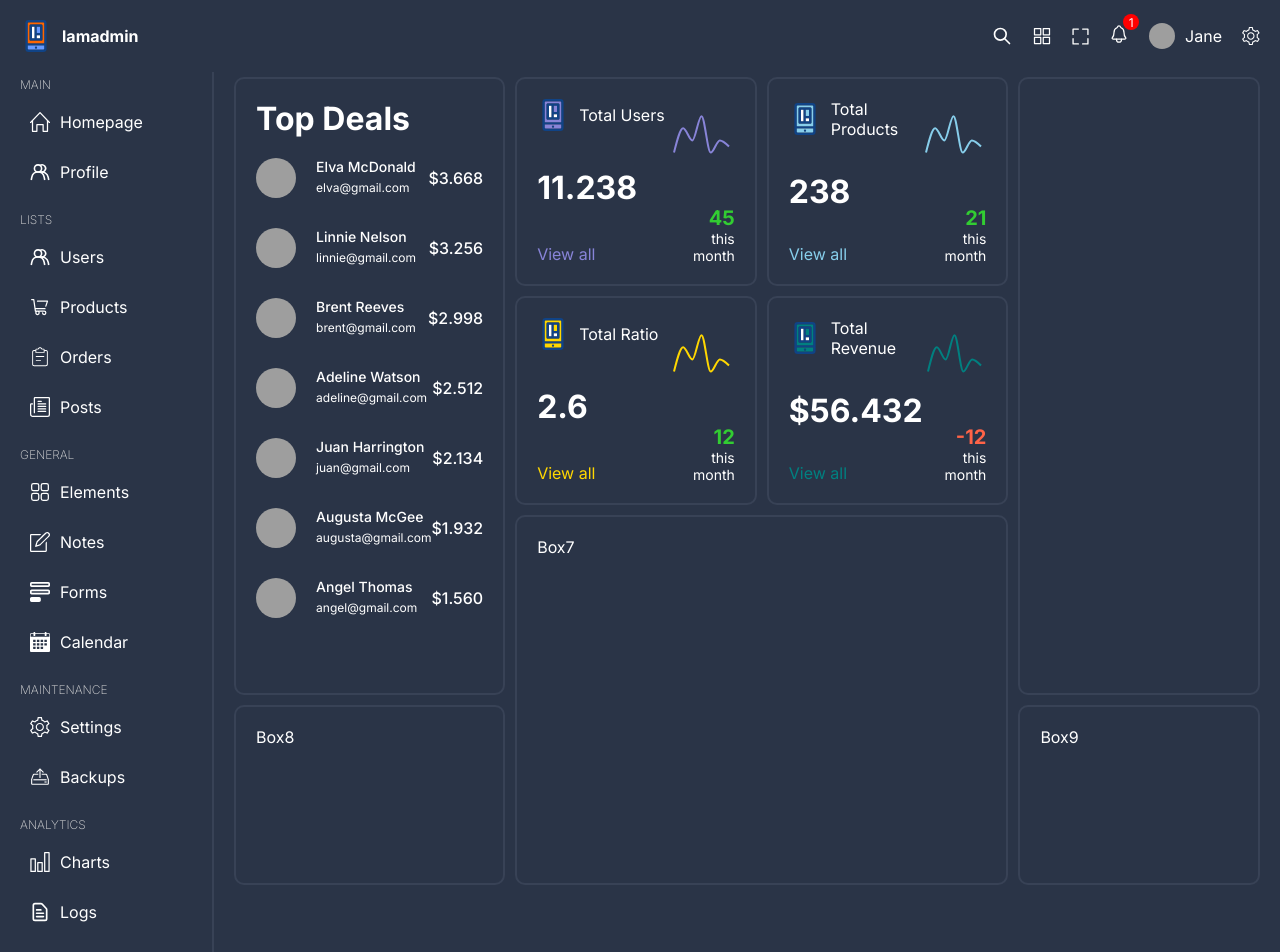
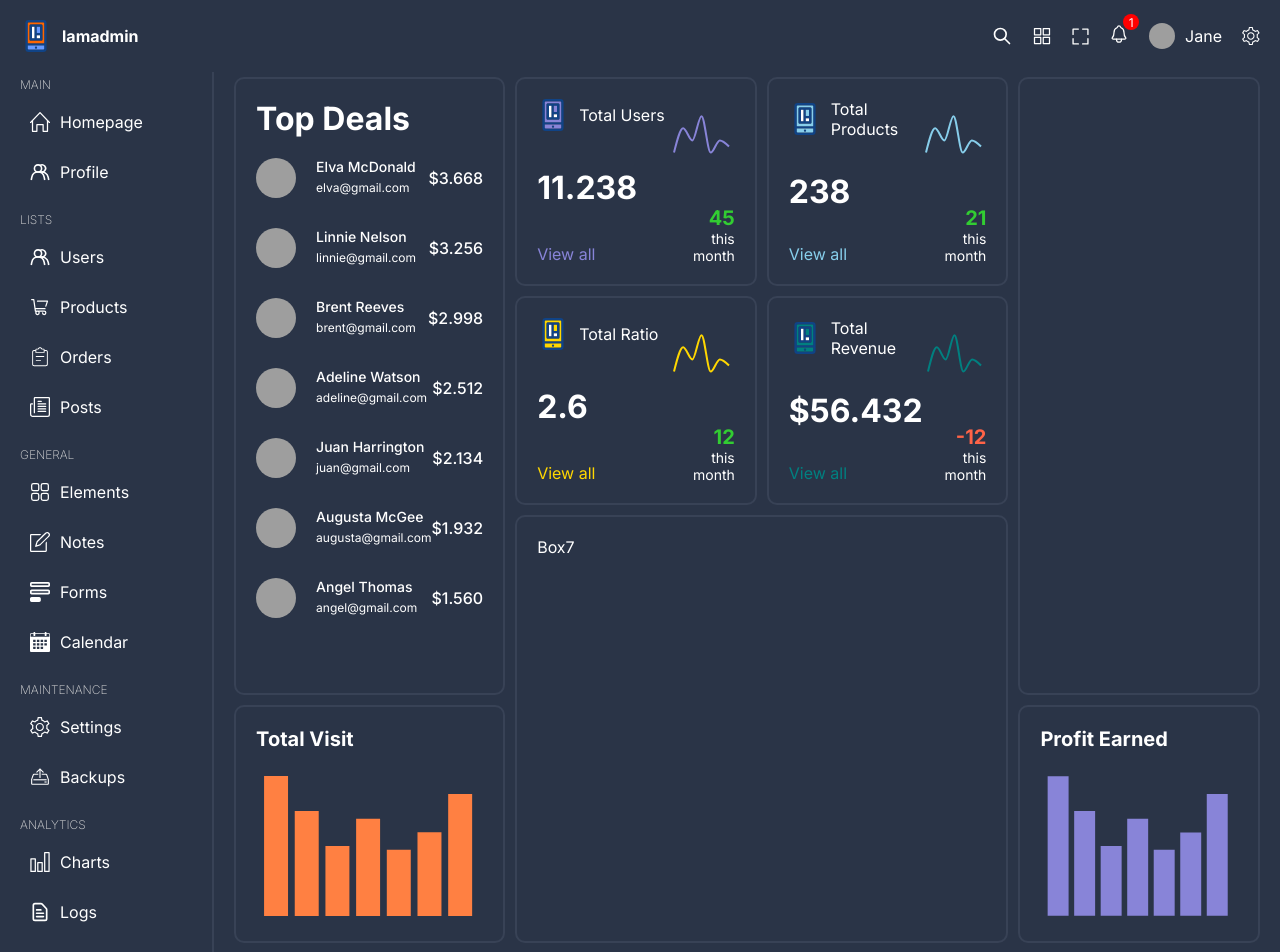
Before and after one commit to sjeevankumar/react-admin-panel, a React (Vite) app: page / in a window 1280 px wide. Shown: the top 952 px of the page. Built offline with nearby package versions, Linux system fonts and the light colour scheme; grey boxes are pictures that could not be loaded.

Commit message:
feat:implement boxChartBox component

```diff
--- /dev/null
+++ b/src/components/barChartBox/BarChartBox.tsx
@@ -0,0 +1,31 @@
+import { Bar, BarChart, ResponsiveContainer, Tooltip } from "recharts"
+import "./barChartBox.scss"
+
+type Props = {
+  title: string
+  color: string
+  dataKey: string
+  chartData: object[]
+}
+
+const BarChartBox = (props: Props) => {
+  return (
+    <div className="barChartBox">
+      <h1>{props.title}</h1>
+      <div className="chart">
+        <ResponsiveContainer width="99%" height={150}>
+          <BarChart data={props.chartData}>
+            <Tooltip
+              contentStyle={{ background: "#2a3447", borderRadius: "5px" }}
+              labelStyle={{ display: "none" }}
+              cursor={{ fill: "none" }}
+            />
+            <Bar dataKey={props.dataKey} fill={props.color} />
+          </BarChart>
+        </ResponsiveContainer>
+      </div>
+    </div>
+  )
+}
+
+export default BarChartBox
--- /dev/null
+++ b/src/components/barChartBox/barChartBox.scss
@@ -0,0 +1,9 @@
+.barChartBox{
+    width: 100%;
+    height: 100%;
+
+    h1{
+        font-size: 20px;
+        margin-bottom: 20px;
+    }
+}
--- a/src/data.ts
+++ b/src/data.ts
@@ -238,3 +238,75 @@
     { name: "Sat", ratio: 450 },
   ],
 };
+
+export const barChartBoxRevenue = {
+  title: "Profit Earned",
+  color: "#8884d8",
+  dataKey: "profit",
+  chartData: [
+    {
+      name: "Sun",
+      profit: 4000,
+    },
+    {
+      name: "Mon",
+      profit: 3000,
+    },
+    {
+      name: "Tue",
+      profit: 2000,
+    },
+    {
+      name: "Wed",
+      profit: 2780,
+    },
+    {
+      name: "Thu",
+      profit: 1890,
+    },
+    {
+      name: "Fri",
+      profit: 2390,
+    },
+    {
+      name: "Sat",
+      profit: 3490,
+    },
+  ],
+};
+
+export const barChartBoxVisit = {
+  title: "Total Visit",
+  color: "#FF8042",
+  dataKey: "visit",
+  chartData: [
+    {
+      name: "Sun",
+      visit: 4000,
+    },
+    {
+      name: "Mon",
+      visit: 3000,
+    },
+    {
+      name: "Tue",
+      visit: 2000,
+    },
+    {
+      name: "Wed",
+      visit: 2780,
+    },
+    {
+      name: "Thu",
+      visit: 1890,
+    },
+    {
+      name: "Fri",
+      visit: 2390,
+    },
+    {
+      name: "Sat",
+      visit: 3490,
+    },
+  ],
+};
--- a/src/pages/home/Home.tsx
+++ b/src/pages/home/Home.tsx
@@ -1,6 +1,9 @@
+import BarChartBox from "../../components/barChartBox/BarChartBox"
 import ChartBox from "../../components/chartBox/ChartBox"
 import TopBox from "../../components/topBox/TopBox"
 import {
+  barChartBoxRevenue,
+  barChartBoxVisit,
   chartBoxConversion,
   chartBoxProduct,
   chartBoxRevenue,
@@ -27,8 +30,12 @@
         <ChartBox {...chartBoxRevenue} />
       </div>
       <div className="box box7">Box7</div>
-      <div className="box box8">Box8</div>
-      <div className="box box9">Box9</div>
+      <div className="box box8">
+        <BarChartBox {...barChartBoxVisit} />
+      </div>
+      <div className="box box9">
+        <BarChartBox {...barChartBoxRevenue} />
+      </div>
     </div>
   )
 }
```
